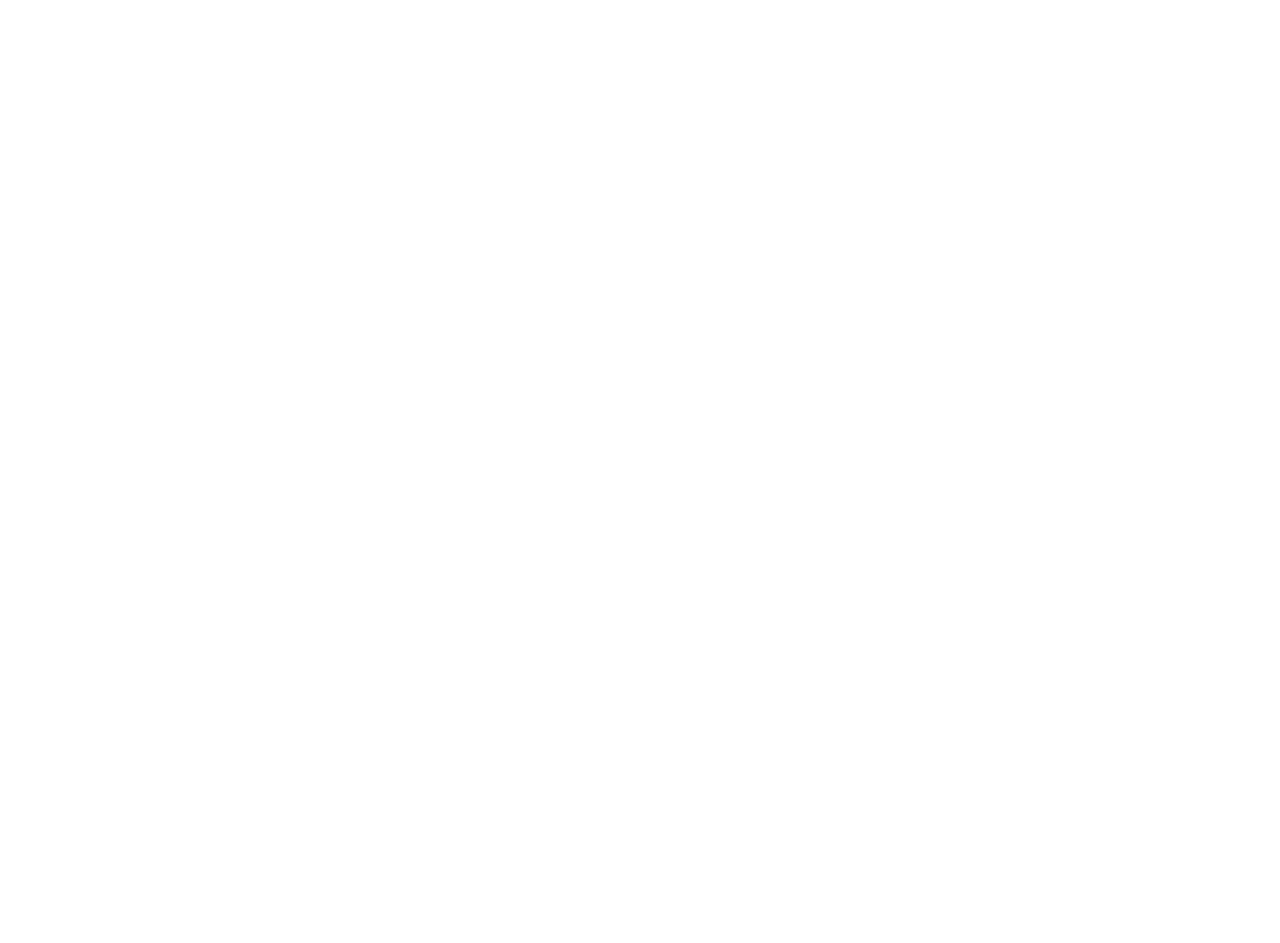
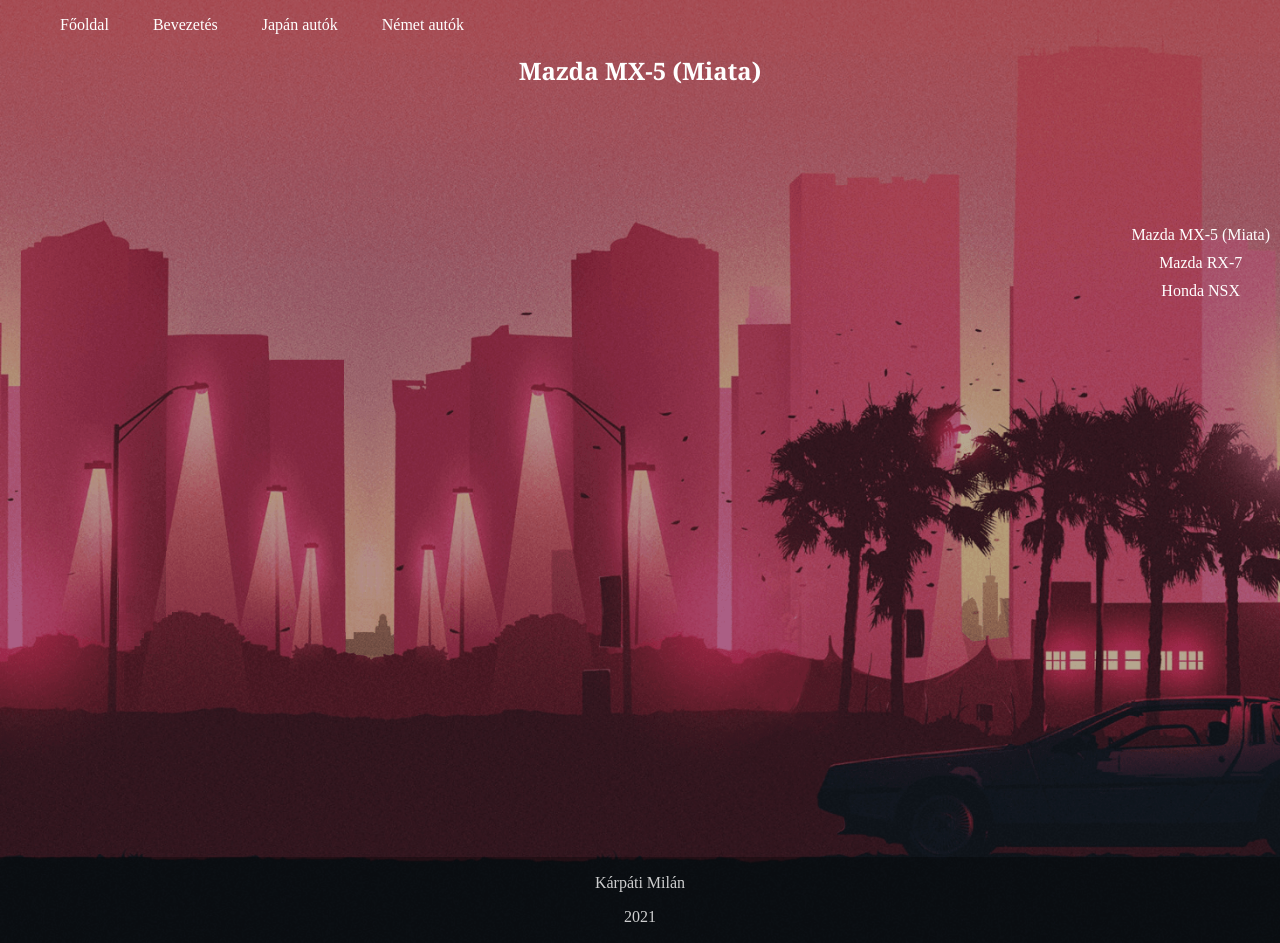
Before and after one commit to Metron16/CarsILike, a plain HTML site: page pages/japan.html in a window 1280 px wide. Before the commit the page ends 800 px from the top, so only its background shows below. Drawn offline with Linux system fonts and the light colour scheme.

Commit message:
Japán oldal kezdeti formázása (HTML,CSS)

```diff
--- a/css/bevezetes.css
+++ b/css/bevezetes.css
@@ -1,3 +1,17 @@
+html
+{
+    min-height: 100%;
+    background-image: url(../resources/img/header-bg/wp1895679-vaporwave-wallpapers_edited.png);
+    background-size: cover;
+    background-repeat: no-repeat;
+    background-position: center center;
+}
+
+body
+{
+    margin: auto;
+}
+
 .nav li
 {
     display: inline;
--- a/css/index.css
+++ b/css/index.css
@@ -42,6 +42,7 @@ body
     margin-top: 50px;
 }
 
+
 .bevezetes p
 {
     border: 2px solid white;
@@ -52,6 +53,10 @@ body
     box-shadow: 3px 3px 25px black;
 }
 
+.bevezetes p:hover
+{
+    background-color: rgba(0, 0, 0, 0.5);
+}
 
 .footerdiv
 {
--- a/css/style.css
+++ b/css/style.css
@@ -38,13 +38,41 @@ body
     text-align: center;
 }
 
+.navbar
+{
+    float: right;
+    margin-top: 100px;
+    text-align: center;
+    margin-right: 10px;
+}
+
+.navbar a
+{
+    text-decoration: none;
+    color: white;
+}
+
+
+
+.navbar li
+{
+    list-style: none;
+    padding-top: 3px;
+    padding-bottom: 7px;
+
+}
+
+.navbar a:hover
+{
+    color: darksalmon;
+}
 
 .footerdiv
 {
     background-color: rgba(0, 0, 0, 0.300);
     padding-top: 1px;
     padding-bottom: 1px;
-    margin-top: 749px;
+    margin-top: 770px;
 }
 
 .footerdiv p
--- a/pages/japan.html
+++ b/pages/japan.html
@@ -4,9 +4,37 @@
     <meta charset="UTF-8">
     <meta http-equiv="X-UA-Compatible" content="IE=edge">
     <meta name="viewport" content="width=device-width, initial-scale=1.0">
+    <link rel="stylesheet" href="../css/style.css">
     <title>Japán autók</title>
 </head>
 <body>
 
+    <div class="nav">
+        <ul>
+            <a href="../index.html"><li>Főoldal</li></a>
+            <a href="./bevezetes.html"><li>Bevezetés</li></a>
+            <a href="./japan.html"><li>Japán autók</li></a>
+            <a href="./nemet.html"><li>Német autók</li></a>
+        </ul>
+    </div>
+
+    <div class="article">
+
+        <h2>Mazda MX-5 (Miata)</h2>
+    </div>
+
+    <div class="navbar">
+        <ul>
+            <a href="./japan.html"><li>Mazda MX-5 (Miata)</li></a>
+            <a href="./rx7.html"><li>Mazda RX-7</li></a>
+            <a href="./nsx.html"><li>Honda NSX</li></a>
+        </ul>
+    </div>
+
+    <div class="footerdiv">
+        <p>Kárpáti Milán</p>
+        <p>2021</p>
+    </div>
+
 </body>
 </html>
```
Also changed, not shown: pages/nsx.html (added), pages/rx7.html (added).
